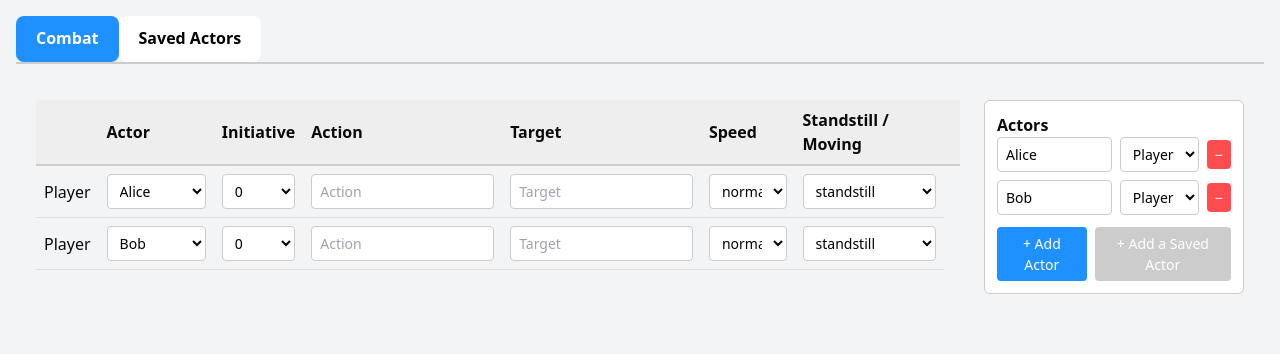
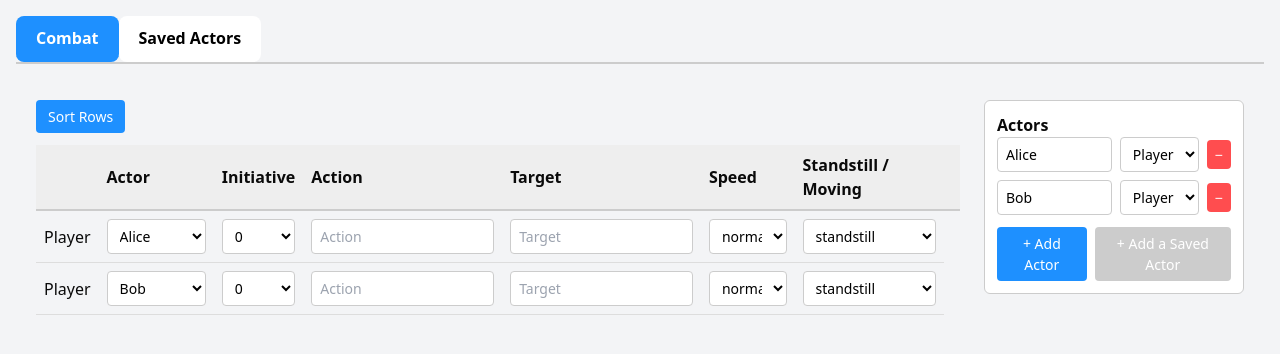
Before and after one commit to firesmoker/action-table, a React (Vite) app: page / in a window 1280 px wide. Shown: the top 354 px of the page. Built offline with nearby package versions, Linux system fonts and the light colour scheme.

Commit message:
re introduced sort button functionality

```diff
--- a/src/ActionTableApp.jsx
+++ b/src/ActionTableApp.jsx
@@ -268,6 +268,27 @@ export default function ActionTableApp() {
     );
   }
 
+  function sortRows() {
+    setRows((oldRows) =>
+      [...oldRows].sort((a, b) => {
+        // First priority: Speed (fast > normal > slow)
+        const speedOrder = { fast: 3, normal: 2, slow: 1 };
+        if (speedOrder[b.speed] !== speedOrder[a.speed]) {
+          return speedOrder[b.speed] - speedOrder[a.speed];
+        }
+
+        // Second priority: Standstill / Moving (standstill > moving)
+        const moveStateOrder = { standstill: 2, moving: 1 };
+        if (moveStateOrder[b.moveState] !== moveStateOrder[a.moveState]) {
+          return moveStateOrder[b.moveState] - moveStateOrder[a.moveState];
+        }
+
+        // Last priority: Initiative (highest number first)
+        return b.initiative - a.initiative;
+      })
+    );
+  }
+
   return (
     <div>
       {/* Tabs at the top */}
@@ -308,6 +329,7 @@ export default function ActionTableApp() {
           tableStyle={tableStyle}
           thStyle={thStyle}
           tdStyle={tdStyle}
+          sortRows={sortRows} // Pass the sortRows function
         />
       )}
 
--- a/src/CombatTab.jsx
+++ b/src/CombatTab.jsx
@@ -20,11 +20,26 @@ export default function CombatTab({
   tableStyle,
   thStyle,
   tdStyle,
+  sortRows, // Receive sortRows as a prop
 }) {
   return (
     <div style={{ display: "flex", gap: 24, padding: 20 }}>
       {/* Left: Table */}
       <div style={{ flex: 1 }}>
+        {/* Sort Rows Button */}
+        <button
+          onClick={sortRows} // Call the sortRows function
+          style={{
+            ...buttonStyle,
+            marginBottom: 12,
+            backgroundColor: "#1e90ff",
+            color: "white",
+          }}
+          type="button"
+        >
+          Sort Rows
+        </button>
+
         <table style={tableStyle}>
           <thead>
             <tr>
```
